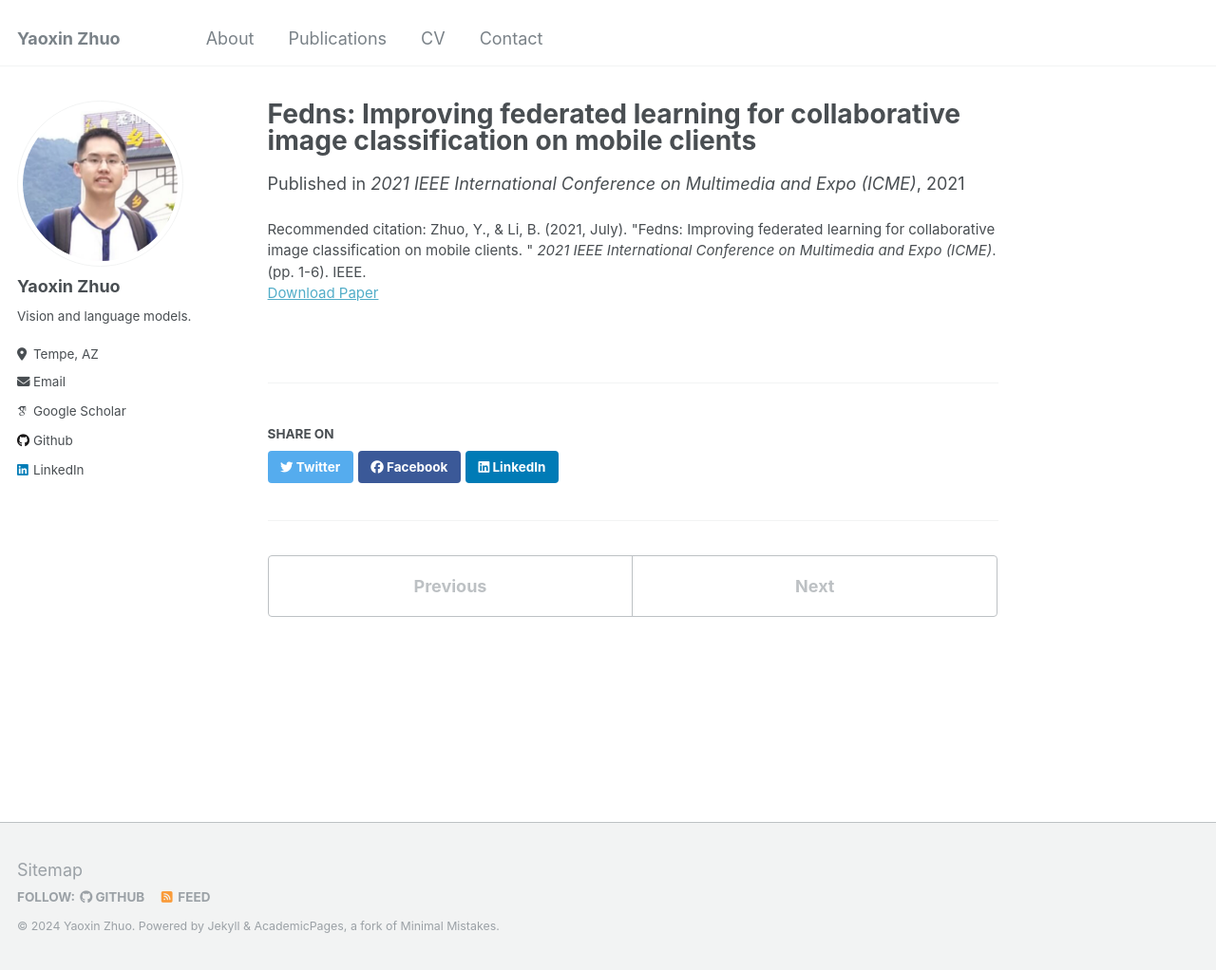
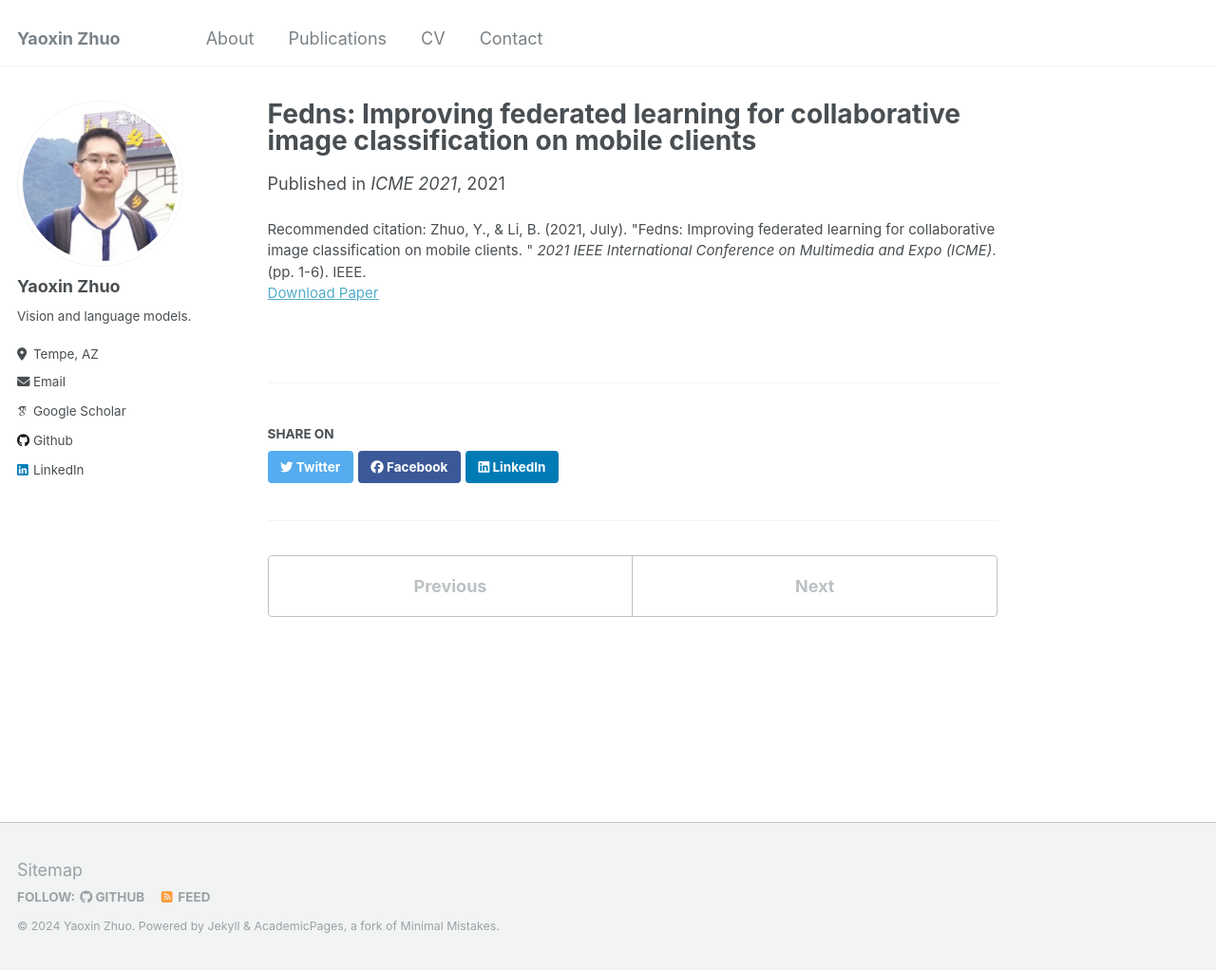
Before and after one commit to yaoxinzhuo/yaoxinzhuo.github.io, a Jekyll site: the page built from _publications/2021-fedns.md, in a window 1280 px wide and 1022 px high. Shown: the whole window at 95% size. Built offline with Jekyll 4.4.1, drawn with Linux system fonts in a browser that asks for light colours; some web fonts are replaced.

Commit message:
Update 2021-fedns.md

```diff
--- a/_publications/2021-fedns.md
+++ b/_publications/2021-fedns.md
@@ -3,7 +3,7 @@ title: "Fedns: Improving federated learning for collaborative image classificati
 collection: publications
 permalink: /publication/2021-fedns
 date: 2021-07-05
-venue: '2021 IEEE International Conference on Multimedia and Expo (ICME)'
+venue: 'ICME 2021'
 paperurl: 'http://yaoxinzhuo.github.io/files/2021-fedns.pdf'
 citation: 'Zhuo, Y., & Li, B. (2021, July). &quot;Fedns: Improving federated learning for collaborative image classification on mobile clients. &quot; <i>2021 IEEE International Conference on Multimedia and Expo (ICME)</i>. (pp. 1-6). IEEE.'
 ---
```
